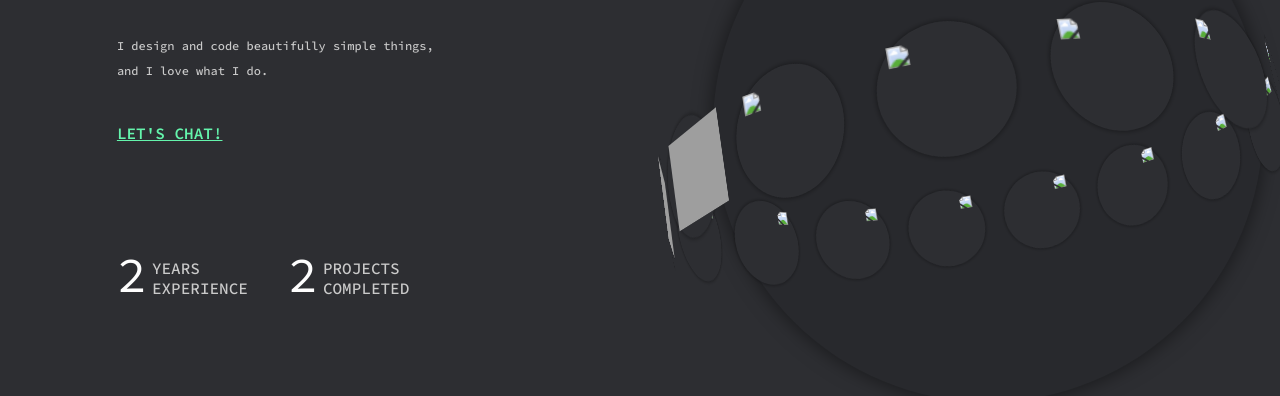
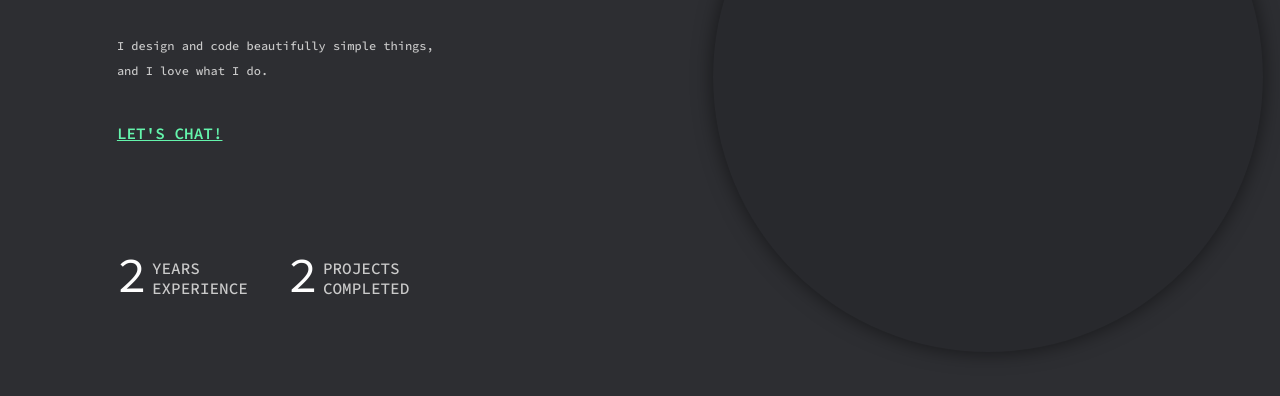
Before and after one commit to tippler007/devanshdubey.github.io, a plain HTML site: page index.html in a window 1280 px wide. Shown: the part 404-800 px from the top of the page. Drawn offline with Linux system fonts and the light colour scheme; grey boxes are pictures that could not be loaded.

Commit message:
Update index.html

```diff
--- a/index.html
+++ b/index.html
@@ -68,23 +68,6 @@
         <div class="body-part-2">
             <div class="hoodie-guy-animation-class">
                 <div class="hoodie-guy"></div>
-                <div class="circle">
-                    <span style="--i:1;"><img src="/Users/devanshdubey/Desktop/31750738-9D52-40A9-97BB-B8B42230934C.JPG" height="75px"></span>
-                    <span style="--i:2;"><img src="/Users/devanshdubey/Desktop/c7a8e1a8-0f5a-4f9b-b46b-ce062283bf3d.jpg" height="75px"></span>
-                    <span style="--i:3;"><img src="/Users/devanshdubey/Desktop/IMG_0018.jpeg" height="75px"></span>
-                    <span style="--i:4;"><img src="/Users/devanshdubey/Desktop/IMG_0719.jpeg" height="75px"></span>
-                    <span style="--i:5;"><img src="/Users/devanshdubey/Desktop/IMG_1757.jpeg" height="75px"></span>
-                    <span style="--i:6;"><img src="/Users/devanshdubey/Desktop/IMG_1761.jpeg" height="70px"></span>
-                    <span style="--i:7;"><img src="/Users/devanshdubey/Desktop/IMG_5428.jpeg" height="75px"></span>
-                    <span style="--i:8;"><img src="/Users/devanshdubey/Desktop/IMG_5436.jpeg" height="70px"></span>
-                    <span style="--i:9;"><img src="/Users/devanshdubey/Desktop/IMG_5555.jpeg" height="75px"></span>
-                    <span style="--i:10;"><img src="/Users/devanshdubey/Desktop/IMG_5558.jpeg" height="75px"></span>
-                    <span style="--i:11;"><img src="/Users/devanshdubey/Desktop/IMG_5559.jpeg" height="75px"></span>
-                    <span style="--i:12;"><img src="/Users/devanshdubey/Desktop/IMG_5562 2.jpeg" height="75px"></span>
-                    <span style="--i:13;"><img src="/Users/devanshdubey/Desktop/IMG_5562.jpeg" height="75px"></span>
-                    <span style="--i:14;"><img src="/Users/devanshdubey/Desktop/IMG_5556.jpeg" height="75px"></span>
-                    <span style="--i:15;"><img src="/Users/devanshdubey/Desktop/IMG_5556.jpeg" height="75px"></span>
-                </div>
             </div>
             <div class="background-circle"></div>
         </div>
```
